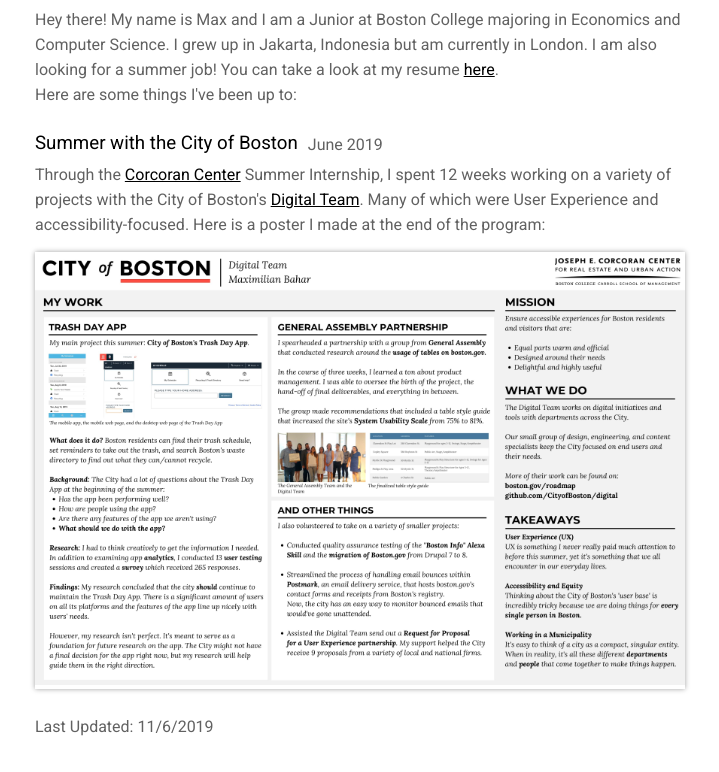
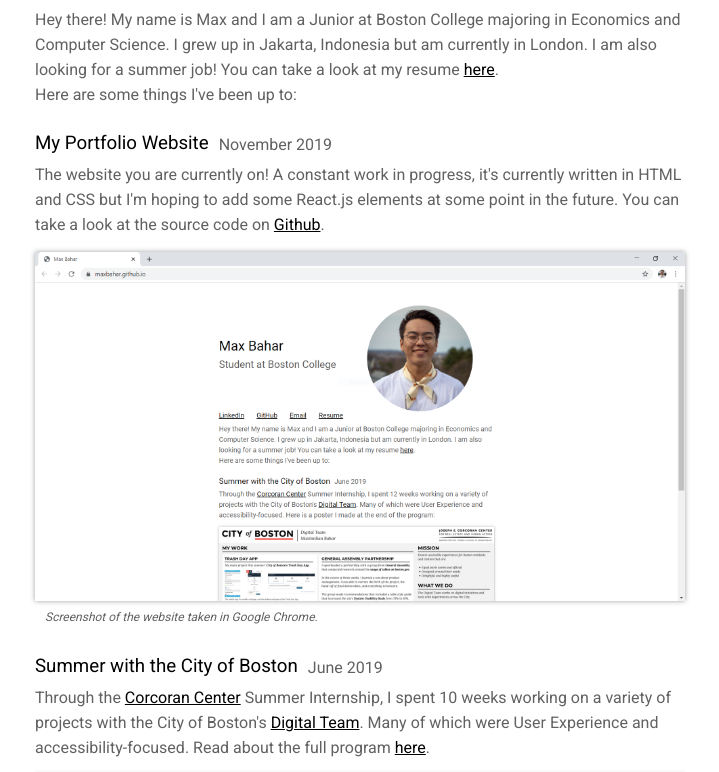
Before and after one commit to maxbahar/maxbahar.github.io, a plain HTML site: page index.html in a window 1280 px wide. Shown: the part 327-1099 px from the top of the page, without its empty margins (280-999 px from the left). Drawn offline with Linux system fonts and the light colour scheme.

Commit message:
Added Portfolio as a project, added website icon

```diff
--- a/css/master.css
+++ b/css/master.css
@@ -34,10 +34,10 @@
   color: #000000;
 }
 a:hover {
-  color: #fa3e00;
+  color: #fa1100;
 }
 a:active {
-  color: #fa3e00;
+  color: #fa1100;
 }
 
 .container {
@@ -100,11 +100,18 @@
 }
 
 .proj-img {
+  margin: 15px 0px;
+}
+.proj-img img{
   box-shadow: 0px 0px 5px #a1a1a1;
   position: relative;
   width: 100%;
-  margin: 15px 0px;
 }
-.proj-img:hover {
+.proj-img img:hover {
   box-shadow: 0px 0px 8px #a1a1a1;
 }
+.proj-img p {
+  padding: 0px 10px;
+  font-style: italic;
+  font-size: 12px;
+}
--- a/index.html
+++ b/index.html
@@ -1,17 +1,15 @@
 <!--
 Changes to be made:
 - Refactor code and make it neater (address the different classes and css)
-Comments from Vic:
-- Headshot is too big
-- Big gap between contacts and header
 -->
+
 <!DOCTYPE html>
 <html lang="en" dir="ltr">
 
   <head>
     <meta name="viewport" content="width=device-width,initial-scale=1">
     <title>Max Bahar</title>
-    <link rel="icon" href="./resources/icon.png">
+    <link rel="icon" href="./resources/BC_Logo.png">
     <link rel="stylesheet" href="./css/master.css" />
     <link href="https://fonts.googleapis.com/css?family=Roboto&display=swap" rel="stylesheet">
   </head>
@@ -46,24 +44,40 @@
           <br/>Here are some things I've been up to:</p>
       </div>
 
+      <!-- PORTFOLIO PROJECT -->
+      <div class="element">
+        <div class="desc-title">
+          <h3>My Portfolio Website</h3>
+          <p>November 2019</p>
+        </div>
+        <p>The website you are currently on! A constant work in progress, it's currently written in HTML and CSS
+        but I'm hoping to add some React.js elements at some point in the future.
+        You can take a look at the source code on
+        <a href="https://github.com/maxbahar/maxbahar.github.io" target="_blank">Github</a>.</p>
+        <div class="proj-img">
+          <a href="https://maxbahar.github.io/" target="_blank"><img src="./resources/Website_Screenshot.png" alt="Screenshot of the website."></a>
+          <p>Screenshot of the website taken in Google Chrome.</p>
+        </div>
+      </div>
 
-      <!-- SUMMER PROJECTS -->
+      <!-- SUMMER PROJECT -->
       <div class="element">
         <div class="desc-title">
           <h3>Summer with the City of Boston</h3>
           <p>June 2019</p>
         </div>
-        <p>Through the <a href="" target="_blank">Corcoran Center</a> Summer Internship, I spent 12 weeks working on a variety of projects with
-          the City of Boston's <a href="" target="_blank">Digital Team</a>. Many of which were User Experience and accessibility-focused.
-          Here is a poster I made at the end of the program:</p>
+        <p>Through the <a href="" target="_blank">Corcoran Center</a> Summer Internship, I spent 10 weeks working on a variety of projects with
+          the City of Boston's <a href="https://www.boston.gov/departments/digital-team" target="_blank">Digital Team</a>.
+          Many of which were User Experience and accessibility-focused. Read about the full program
+          <a href="https://www.bc.edu/bc-web/schools/carroll-school/sites/corcoran-center/Internships.html" target="_blank">here</a>.</p>
         <div class="proj-img">
           <a href="./resources/City_of_Boston_Poster.pdf" target="_blank"><img src="./resources/City_of_Boston_Poster.jpg" alt="City of Boston Poster"></a>
+          <p>A poster I designed for my final presentation.</p>
         </div>
       </div>
 
-      <div class="element">
-        <p>Last Updated: 11/6/2019</p>
-      </div>
+      <!-- UPDATE MESSAGE -->
+      <p>Last Updated: 11/6/2019</p>
 
     </div>
   </body>
```
Also changed, not shown: resources/BC_Logo.png (added), resources/Website_Screenshot.png (added).
